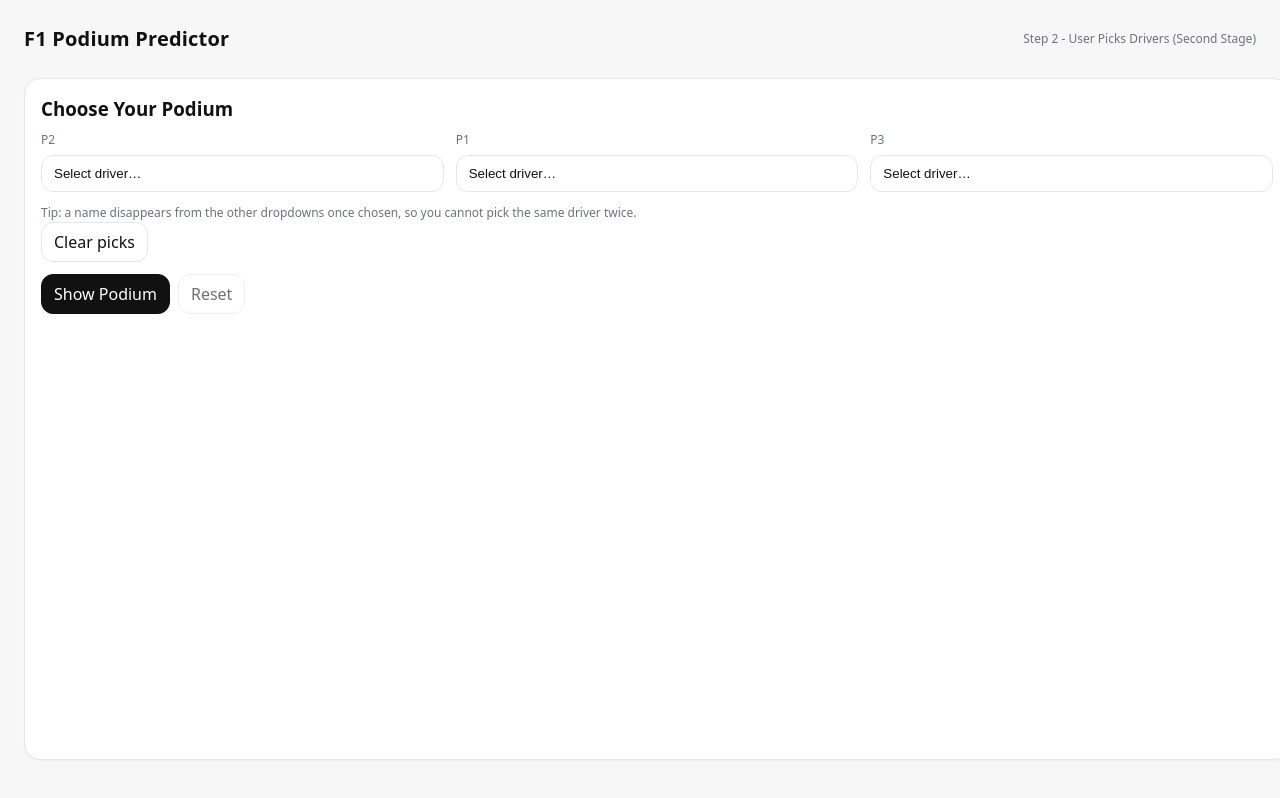
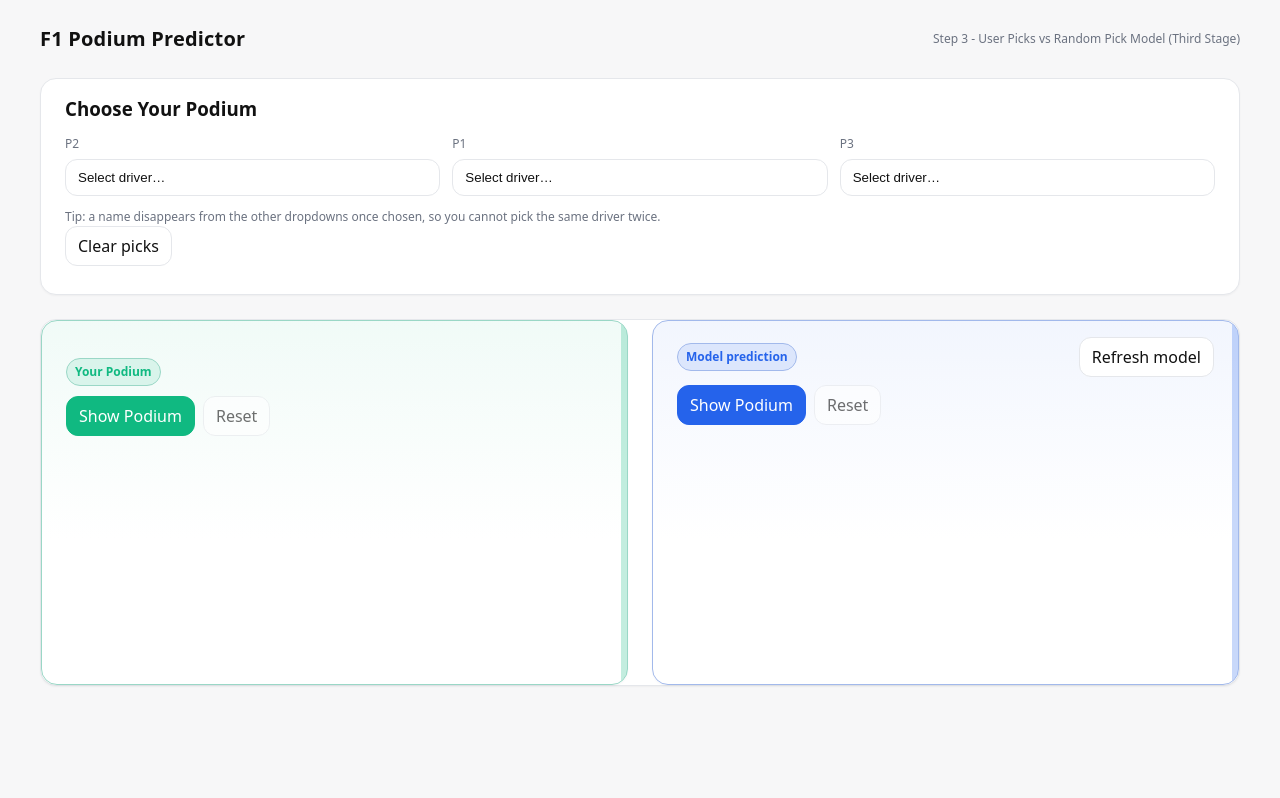
Before and after one commit to younisrajaApplications/f1-podium, a React (Vite) app: page / in a window 1280 px wide. Built offline with nearby package versions, Linux system fonts and the light colour scheme.

Commit message:
Add a model to compare user picks against

```diff
--- a/src/App.jsx
+++ b/src/App.jsx
@@ -1,28 +1,59 @@
 import "./styles.css";
 import Podium from "./components/Podium";
 import DriverSelect from "./components/DriverSelect";
-import { useState } from "react";
+import { useCallback, useEffect, useState, useMemo } from "react";
+import ModelCompare from "./components/ModelCompare";
 
-export default function App() {
 // Create mock roster which will later be replaced
 
-  const roster = [
+const useRoster = () => useMemo(() => [
   { id: "ver", name: "Max Verstappen", code: "VER", team: "Red Bull" },
   { id: "nor", name: "Lando Norris", code: "NOR", team: "McLaren" },
   { id: "lec", name: "Charles Leclerc", code: "LEC", team: "Ferrari" },
   { id: "ham", name: "Lewis Hamilton", code: "HAM", team: "Mercedes" },
   { id: "rus", name: "George Russell", code: "RUS", team: "Mercedes" },
-  ];
+], []);
+
+function pick3(arr) {
+  const a = arr.slice();
+  for (let i = a.length - 1; i > 0; i--) {
+    const j = Math.floor(Math.random() * (i + 1));
+    [a[i],a[j]] = [a[j], a[i]];
+  }
+  return a.slice(0,3);
+}
+
+export default function App() {
+  const roster = useRoster();
 
   //Picks for the different positions
 
   const [picks, setPicks] = useState({1: null, 2: null, 3: null,});
 
-  const podiumPicks = {
-    1: picks[1] ? { name: picks[1].name, code: picks[1].code } : null,
-    2: picks[2] ? { name: picks[2].name, code: picks[2].code } : null,
-    3: picks[3] ? { name: picks[3].name, code: picks[3].code } : null,
-  };
+  const toPodiumShape = (src) => ({
+    1: src[1] ? { name: src[1].name, code: src[1].code } : null,
+    2: src[2] ? { name: src[2].name, code: src[2].code } : null,
+    3: src[3] ? { name: src[3].name, code: src[3].code } : null,
+  });
+
+  const userPodium = toPodiumShape(picks);
+
+  // Model picks
+  const [modelPicks, setModelPicks] = useState({ 1: null, 2: null, 3: null });
+
+  // Model picks generation - random distinct drivers for now
+  const generateMockModel = useCallback(() => {
+    const [p1, p2, p3] = pick3(roster);
+    setModelPicks({
+      1: { name: p1.name, code: p1.code },
+      2: { name: p2.name, code: p2.code },
+      3: { name: p3.name, code: p3.code },
+    });
+  }, [roster]);
+
+  useEffect(() => {
+    generateMockModel();
+  }, [generateMockModel]);
 
   const clear = () => setPicks({1: null, 2: null, 3: null,});
 
@@ -30,16 +61,22 @@
     <div className="page">
       <header className="header">
         <div className="title">F1 Podium Predictor</div>
-        <div className="subtle">Step 2 - User Picks Drivers (Second Stage)</div>
+        <div className="subtle">Step 3 - User Picks vs Random Pick Model (Third Stage)</div>
       </header>
 
       <section className="card">
-        <h3 style={{ margin: "0 0 8px" }}>Choose Your Podium</h3>
+        <h3 style={{ margin: "0 0 12px" }}>Choose Your Podium</h3>
         <DriverSelect roster={roster} picks={picks} setPicks={setPicks} />
         <div className="controls">
           <button className="btn" onClick={clear}>Clear picks</button>
         </div>
-        <Podium picks={podiumPicks} />
+      </section>
+      <section className="card" style={{padding: 0}}>
+        <ModelCompare
+          userPicks={userPodium}
+          modelPicks={modelPicks}
+          onRefreshModel={generateMockModel}
+        />
       </section>
     </div>
   );
--- /dev/null
+++ b/src/components/ModelCompare.jsx
@@ -0,0 +1,32 @@
+import Podium from "./Podium";
+
+/**
+ * ModelCompare
+ * User choices
+ * modelPicks
+ */
+
+export default function ModelCompare({userPicks, modelPicks, onRefreshModel}) {
+    return (
+        <div className="compare-grid">
+            {/* User Side */}
+            <div className="card panel panel--user" style={{ margin: 0 }}>
+                <h4 className="panel-title" style={{marginBottom: 10}}>
+                    <span className="badge">Your Podium</span>
+                </h4>
+                <Podium picks={userPicks} />
+            </div>
+
+            {/* Model Side */}
+            <div className="card panel panel--model" style={{ margin: 0 }}>
+                <div style={{ display: "flex", justifyContent: "space-between", alignItems: "center", marginBottom: 8 }}>
+                    <h4 className="panel-title" style={{ margin: 0 }}>
+                        <span className="badge"> Model prediction</span>
+                    </h4>
+                    <button className="btn" onClick={onRefreshModel}>Refresh model</button>
+                </div>
+                <Podium picks={modelPicks}/>
+            </div>
+        </div>
+    )
+}
--- a/src/styles.css
+++ b/src/styles.css
@@ -1,51 +1,45 @@
 :root { --brand: #e10600; }
 
-/* Make the document fill the viewport and inherit our light background */
-html, body, #root {
-  height: 100%;
+*,
+*::before,
+*::after { box-sizing: border-box; }
+
+/* Page background */
+html, body, #root { min-height: 100%; margin: 0; width: 100%; }
+body { background: #f7f7f8; color: #111; }
+
+/* PAGE: centered content + uniform spacing */
+.page {
+  min-height: 100dvh;
   width: 100%;
-  margin: 0;
-}
-body {
-  background: #f7f7f8;   /* so the whole screen is light, not just the .page area */
-  color: #111;
+  padding-block: 24px;                       /* even top/bottom */
+  padding-inline: clamp(16px, 4vw, 32px);    /* responsive side gutters */
+  display: flex;
+  flex-direction: column;
+  align-items: center;                        /* center children */
+  gap: 24px;                                  /* uniform vertical rhythm */
+  overflow-x: clip;
 }
 
-/* Full-bleed app shell */
-.page {
-  min-height: 100vh;     /* fill vertical */
-  width: 100vw;          /* fill horizontal */
-  box-sizing: border-box;
-  background: transparent; /* body already has the light bg */
-  padding: 24px;
-  display: flex;
-  flex-direction: column;
-  overflow-x: hidden;    /* avoid horizontal scrollbar on narrow screens */
-}
+/* Shared centered width for header & cards */
+.header, .card { width: 100%; max-width: 1200px; margin: 0 auto; }
 
-/* Header/card span full width now */
-.header {
-  display: flex;
-  align-items: center;
-  justify-content: space-between;
-  width: 100%;
-  margin: 0 0 24px;
-}
+/* Header */
+.header { display: flex; align-items: center; justify-content: space-between; }
 .title { font-weight: 800; font-size: 20px; letter-spacing: .2px; }
 .subtle { color: #6b7280; font-size: 12px; }
 
+/* Card */
 .card {
-  width: 100%;
-  margin: 0 0 16px;
   background: #fff;
   border: 1px solid #e5e7eb;
   border-radius: 16px;
-  padding: 16px;
+  padding: 16px 24px;                         /* a bit more horizontal space */
   box-shadow: 0 1px 2px rgba(0,0,0,.04);
-  flex: 1 1 auto;        /* can expand if it's the only section */
+  flex: 0 0 auto;                              /* no stretch -> spacing stays even */
 }
 
-/* Podium visuals (unchanged) */
+/* Controls + podium visuals */
 .controls { display: flex; gap: 8px; margin-bottom: 12px; }
 .btn { appearance: none; border: 1px solid #e5e7eb; background: #fff; color: #111; padding: 8px 12px; border-radius: 12px; cursor: pointer; }
 .btn.primary { background: #111; color: #fff; border-color: #111; }
@@ -61,16 +55,86 @@
 .name { font-weight: 800; }
 .code { font-size: 11px; letter-spacing: .12em; text-transform: uppercase; color: #374151; }
 
+/* Selects */
 .select-row { display: grid; grid-template-columns: 1fr 1fr 1fr; gap: 12px; margin-bottom: 12px; }
 .select-col { display: flex; flex-direction: column; gap: 6px; }
 .select-label { font-size: 12px; color: #6b7280; }
-.select {
-  appearance: none;
-  width: 100%;
-  padding: 10px 12px;
-  border: 1px solid #e5e7eb;
-  border-radius: 12px;
-  background: #fff;
-  color: #111;
+.select { appearance: none; width: 100%; padding: 10px 12px; border: 1px solid #e5e7eb; border-radius: 12px; background: #fff; color: #111; }
+.helper { font-size: 12px; color: #6b7280; }
+
+/* Comparison grid (no inline styles) */
+.compare-grid { display: grid; grid-template-columns: 1fr 1fr; gap: 24px; }
+@media (max-width: 900px) {
+  .compare-grid { grid-template-columns: 1fr; }
 }
-.helper { font-size: 12px; color: #6b7280; }
+
+@media (max-width: 900px) {
+  /* ModelCompare grid collapses to one column on narrow screens */
+  .card > div[style*="grid-template-columns"] {
+    grid-template-columns: 1fr !important;
+  }
+}
+
+/* Accents */
+:root {
+  --user-accent: #10b981;   /* teal/green */
+  --model-accent: #2563eb;  /* blue */
+}
+
+/* Panel wrappers */
+.panel { position: relative; overflow: hidden; }
+.panel::before {
+  content: "";
+  position: absolute;
+  inset: 0 0 0 auto;         /* right side stripe by default */
+  width: 6px;
+  background: currentColor;
+  opacity: .25;
+}
+
+/* User panel theme */
+.panel--user { color: var(--user-accent); }
+.panel--user.card {
+  border-color: color-mix(in srgb, var(--user-accent) 35%, #e5e7eb);
+  background:
+    linear-gradient(180deg, color-mix(in srgb, var(--user-accent) 6%, #ffffff) 0%, #ffffff 60%);
+}
+.panel--user .panel-title { color: #111; }
+.panel--user .badge {
+  background: color-mix(in srgb, var(--user-accent) 16%, #fff);
+  color: var(--user-accent);
+  border: 1px solid color-mix(in srgb, var(--user-accent) 35%, #e5e7eb);
+}
+.panel--user .btn.primary {
+  background: var(--user-accent);
+  border-color: var(--user-accent);
+}
+
+/* Model panel theme */
+.panel--model { color: var(--model-accent); }
+.panel--model.card {
+  border-color: color-mix(in srgb, var(--model-accent) 35%, #e5e7eb);
+  background:
+    linear-gradient(180deg, color-mix(in srgb, var(--model-accent) 6%, #ffffff) 0%, #ffffff 60%);
+}
+.panel--model .panel-title { color: #111; }
+.panel--model .badge {
+  background: color-mix(in srgb, var(--model-accent) 16%, #fff);
+  color: var(--model-accent);
+  border: 1px solid color-mix(in srgb, var(--model-accent) 35%, #e5e7eb);
+}
+.panel--model .btn.primary {
+  background: var(--model-accent);
+  border-color: var(--model-accent);
+}
+
+/* Small badge used in titles */
+.badge {
+  display: inline-flex;
+  align-items: center;
+  gap: 6px;
+  padding: 4px 8px;
+  border-radius: 999px;
+  font-size: 12px;
+  font-weight: 600;
+}
```
Lines whose indentation alone changed are shown as unchanged.
